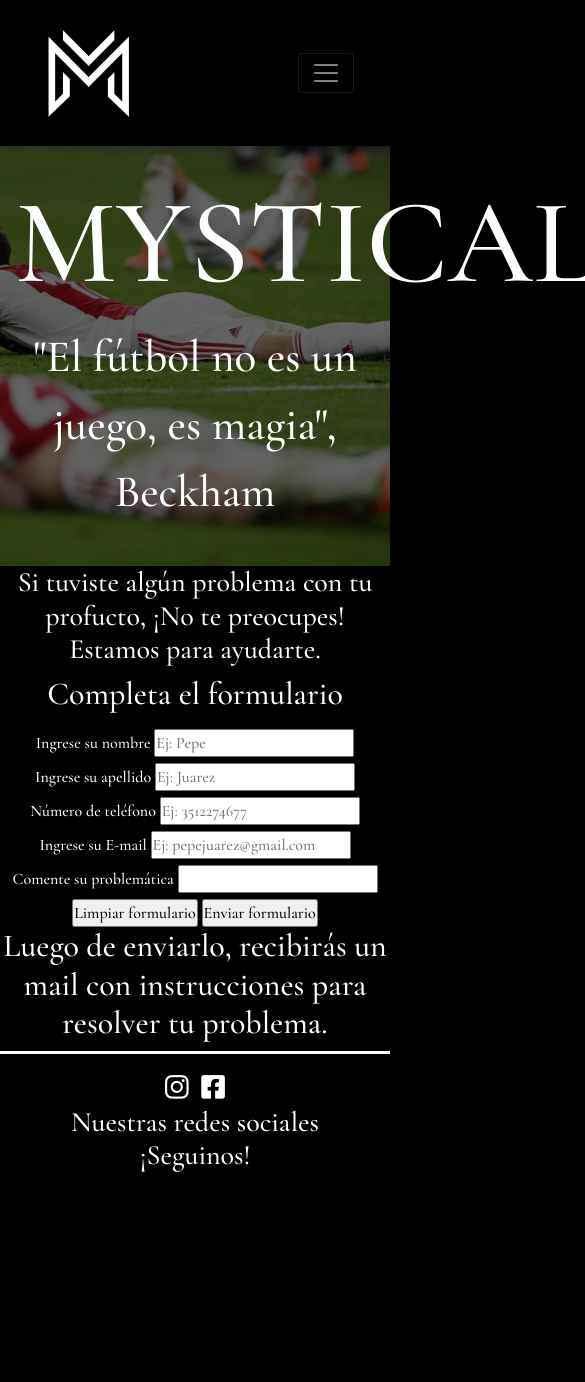
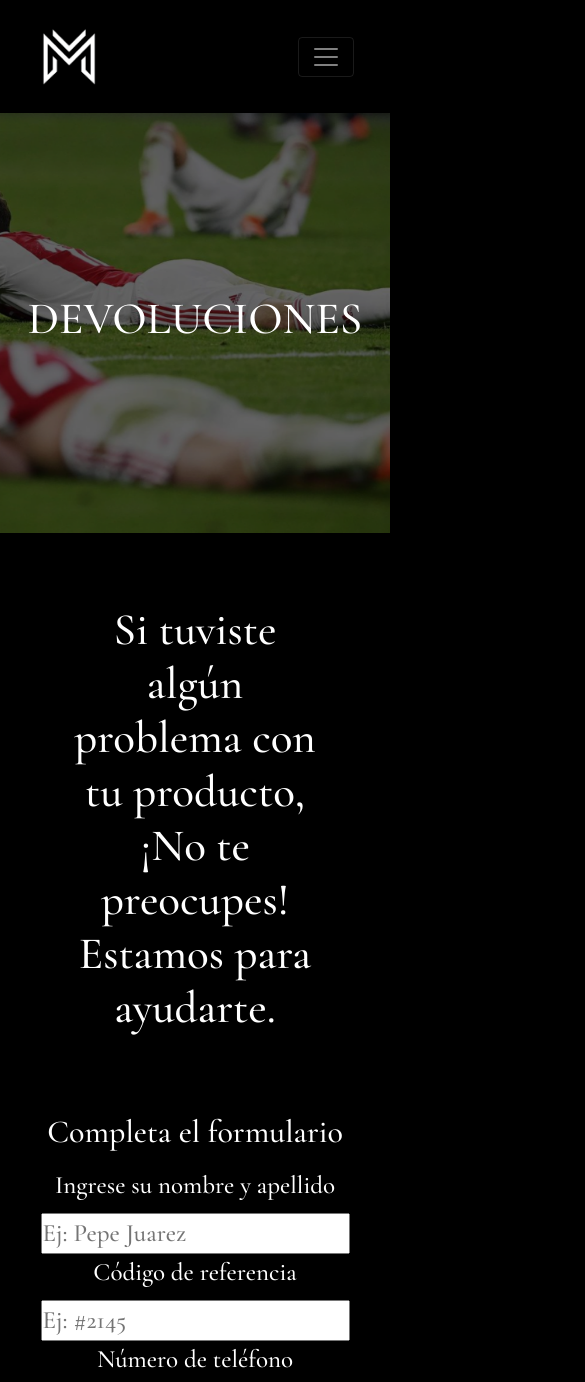
Before and after one commit to franminaa/Mystical, a plain HTML site: page pages/devoluciones.html in a window 390 px wide. Shown: the top 1382 px of the page, 585 px wide, since content can reach past the window. Before the commit the page ends 1196 px from the top, so only its background shows below. Drawn offline with nearby package versions, Linux system fonts and the light colour scheme.

Commit message:
tercera pre-entrega

```diff
--- a/assets/css/style.scss
+++ b/assets/css/style.scss
@@ -271,7 +271,7 @@ body {
         .guiadetalles {
             margin: 30px;
             padding: 20px;
-            background-color: white;
+            background-color: rgb(224, 224, 224);
             color: black;
             font-size: 30px;
             font-weight: bold;
@@ -280,6 +280,13 @@ body {
             .guiaitem {
                 padding: 10px;
             }
+        }
+        .dev {
+            padding: 70px;
+            font-size: 45px;
+        }
+        .formulario {
+            font-size: 25px;
         }
     }
     footer {
@@ -298,3 +305,25 @@ body {
         }
     }
 }
+
+@media screen and (min-width: 320px) and (max-width: 480px) {
+    body {
+        header {
+            nav {
+                .logoo {
+                    width: 60px;
+                }
+            }
+        }
+        main {
+            .jumbotron .container{
+                h1 {
+                    font-size: 45px;
+                }
+                p {
+                    font-size: 25px;
+                }
+            }
+        }
+    }
+}
--- a/pages/devoluciones.html
+++ b/pages/devoluciones.html
@@ -18,15 +18,10 @@
 <body>
     <header>
         <nav class="navbar navbar-expand-md navbar-dark">
-            <!-- Brand -->
             <a class="navbar-brand" href="#"><img class="logoo" src="../assets/img/logo.png" alt="logo"></a>
-
-            <!-- Toggler/collapsibe Button -->
             <button class="navbar-toggler" type="button" data-toggle="collapse" data-target="#collapsibleNavbar">
                 <span class="navbar-toggler-icon"></span>
             </button>
-
-            <!-- Navbar links -->
             <div class="collapse navbar-collapse" id="collapsibleNavbar">
                 <ul class="navbar-nav ml-auto">
                     <li class="nav-item">
@@ -51,25 +46,21 @@
     <main>
         <div class="jumbotron jumbotron-fluid devoluciones">
             <div class="container">
-                <h1 class="display-4">MYSTICAL</h1>
-                <p class="lead">"El fútbol no es un juego, es magia", Beckham
-                </p>
+                <h1 class="display-4">DEVOLUCIONES</h1>
             </div>
         </div>
-        <article class="dev">
-            <h3>Si tuviste algún problema con tu profucto, ¡No te preocupes! Estamos para ayudarte.</h3>
-        </article>
+        <h2 class="dev">Si tuviste algún problema con tu producto, ¡No te preocupes! Estamos para ayudarte.</h3>
         <section class="formulario">
             <form action="">
                 <fieldset>
                     <legend>
                         <h2>Completa el formulario</h2>
                     </legend>
-                    <label for="name">Ingrese su nombre</label>
-                    <input placeholder="Ej: Pepe" type="text" name="" id="name">
+                    <label for="name">Ingrese su nombre y apellido</label>
+                    <input placeholder="Ej: Pepe Juarez" type="text" name="" id="name">
                     <br>
-                    <label for="lastname">Ingrese su apellido</label>
-                    <input placeholder="Ej: Juarez" type="text" name="" id="lastname">
+                    <label for="code">Código de referencia</label>
+                    <input placeholder="Ej: #2145" type="text" name="" id="code">
                     <br>
                     <label for="number">Número de teléfono</label>
                     <input placeholder="Ej: 3512274677" type="text" name="" id="number">
```
Also changed, not shown: assets/css/style.css, 1 other file.
